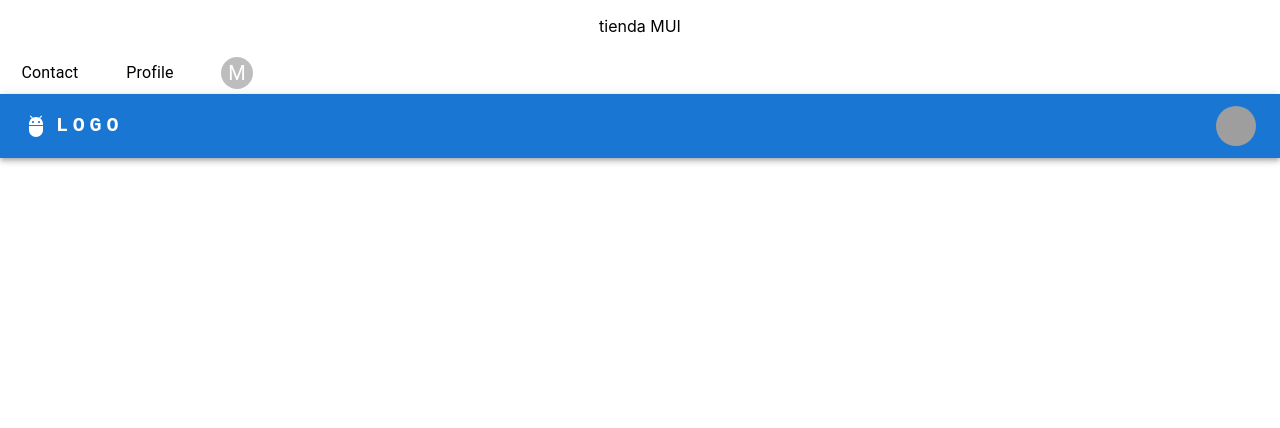
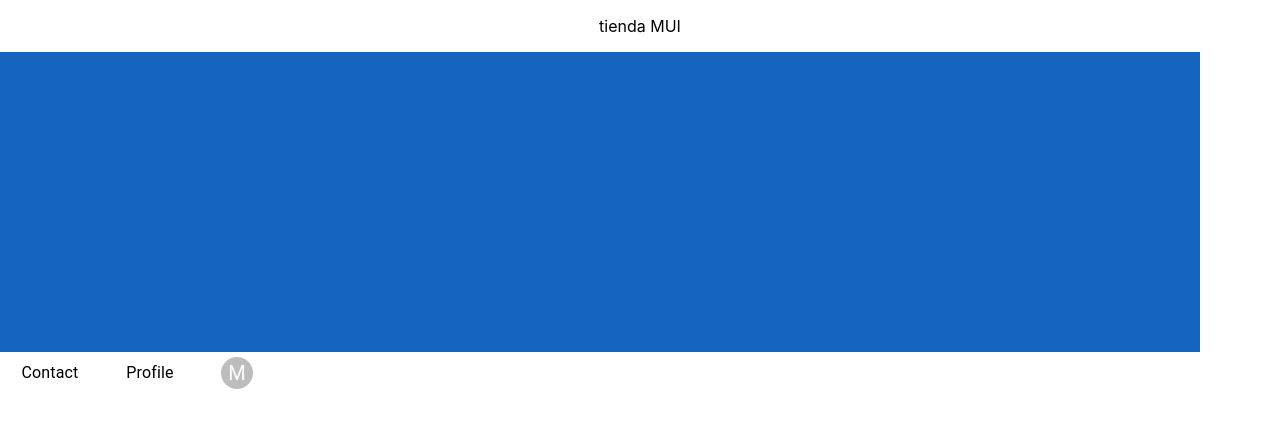
Before and after one commit to DaniMGithub/TiendaMUI, a React (Create React App) app: page / in a window 1280 px wide. Shown: the top 428 px of the page. Built offline with nearby package versions, Linux system fonts and the light colour scheme; grey boxes are pictures that could not be loaded.

Commit message:
intento de instalar semantic-ui

```diff
--- a/src/App.js
+++ b/src/App.js
@@ -2,7 +2,8 @@ import { AppBar } from '@mui/material';
 import './App.css';
 
 import MiMenu from "./components/navbar/navbar";
-import Bar from "./components/Bar/bar";
+import BoxSx from "./components/header/header";
+
 
 function App() {
   return (
@@ -11,8 +12,10 @@ function App() {
         <p>
           tienda MUI
         </p>
+        <BoxSx />
         <MiMenu />
-        <Bar />
+
+
      </header>
     </div>
   );
--- a/src/components/Bar/bar.js
+++ /dev/null
@@ -1,147 +0,0 @@
-import * as React from 'react';
-import AppBar from '@mui/material/AppBar';
-import Box from '@mui/material/Box';
-import Toolbar from '@mui/material/Toolbar';
-import IconButton from '@mui/material/IconButton';
-import Typography from '@mui/material/Typography';
-import Menu from '@mui/material/Menu';
-import MenuIcon from '@mui/icons-material/Menu';
-import Container from '@mui/material/Container';
-import Avatar from '@mui/material/Avatar';
-import Button from '@mui/material/Button';
-import Tooltip from '@mui/material/Tooltip';
-import MenuItem from '@mui/material/MenuItem';
-import AdbIcon from '@mui/icons-material/Adb';
-
-
-const Bar = () => {
-
-  const [anchorElNav, setAnchorElNav] = React.useState(null);
-  const [anchorElUser, setAnchorElUser] = React.useState(null);
-
-  const handleOpenNavMenu = (event) => {
-    setAnchorElNav(event.currentTarget);
-  };
-  const handleOpenUserMenu = (event) => {
-    setAnchorElUser(event.currentTarget);
-  };
-
-  const handleCloseNavMenu = () => {
-    setAnchorElNav(null);
-  };
-
-  const handleCloseUserMenu = () => {
-    setAnchorElUser(null);
-  };
-
-  return (
-    <AppBar position="static">
-      <Container maxWidth="xl">
-        <Toolbar disableGutters>
-          <AdbIcon sx={{ display: { xs: 'none', md: 'flex' }, mr: 1 }} />
-          <Typography
-            variant="h6"
-            noWrap
-            component="a"
-            href="/"
-            sx={{
-              mr: 2,
-              display: { xs: 'none', md: 'flex' },
-              fontFamily: 'monospace',
-              fontWeight: 700,
-              letterSpacing: '.3rem',
-              color: 'inherit',
-              textDecoration: 'none',
-            }}
-          >
-            LOGO
-          </Typography>
-
-          <Box sx={{ flexGrow: 1, display: { xs: 'flex', md: 'none' } }}>
-            <IconButton
-              size="large"
-              aria-label="account of current user"
-              aria-controls="menu-appbar"
-              aria-haspopup="true"
-              onClick={handleOpenNavMenu}
-              color="inherit"
-            >
-              <MenuIcon />
-            </IconButton>
-            <Menu
-              id="menu-appbar"
-              anchorEl={anchorElNav}
-              anchorOrigin={{
-                vertical: 'bottom',
-                horizontal: 'left',
-              }}
-              keepMounted
-              transformOrigin={{
-                vertical: 'top',
-                horizontal: 'left',
-              }}
-              open={Boolean(anchorElNav)}
-              onClose={handleCloseNavMenu}
-              sx={{
-                display: { xs: 'block', md: 'none' },
-              }}
-            >
-
-
-            </Menu>
-          </Box>
-          <AdbIcon sx={{ display: { xs: 'flex', md: 'none' }, mr: 1 }} />
-          <Typography
-            variant="h5"
-            noWrap
-            component="a"
-            href=""
-            sx={{
-              mr: 2,
-              display: { xs: 'flex', md: 'none' },
-              flexGrow: 1,
-              fontFamily: 'monospace',
-              fontWeight: 700,
-              letterSpacing: '.3rem',
-              color: 'inherit',
-              textDecoration: 'none',
-            }}
-          >
-            LOGO
-          </Typography>
-          <Box sx={{ flexGrow: 1, display: { xs: 'none', md: 'flex' } }}>
-
-
-          </Box>
-
-          <Box sx={{ flexGrow: 0 }}>
-            <Tooltip title="Open settings">
-              <IconButton onClick={handleOpenUserMenu} sx={{ p: 0 }}>
-                <Avatar alt="Remy Sharp" src="/static/images/avatar/2.jpg" />
-              </IconButton>
-            </Tooltip>
-            <Menu
-              sx={{ mt: '45px' }}
-              id="menu-appbar"
-              anchorEl={anchorElUser}
-              anchorOrigin={{
-                vertical: 'top',
-                horizontal: 'right',
-              }}
-              keepMounted
-              transformOrigin={{
-                vertical: 'top',
-                horizontal: 'right',
-              }}
-              open={Boolean(anchorElUser)}
-              onClose={handleCloseUserMenu}
-            >
-
-            </Menu>
-          </Box>
-        </Toolbar>
-      </Container>
-    </AppBar>
-  );
-}
-export default Bar;
--- a/src/components/header/header.js
+++ b/src/components/header/header.js
@@ -0,0 +1,22 @@
+import * as React from 'react';
+import Box from '@mui/material/Box';
+
+
+function BoxSx() {
+  return (
+    <Box
+      sx={{
+        width: 1200,
+        height: 300,
+        alignSelf: 'center',
+        backgroundColor: 'primary.dark',
+        '&:hover': {
+          backgroundColor: 'primary.main',
+          opacity: [0.9, 0.8, 0.7],
+        },
+      }}
+    />
+  );
+}
+
+export default BoxSx;
```
